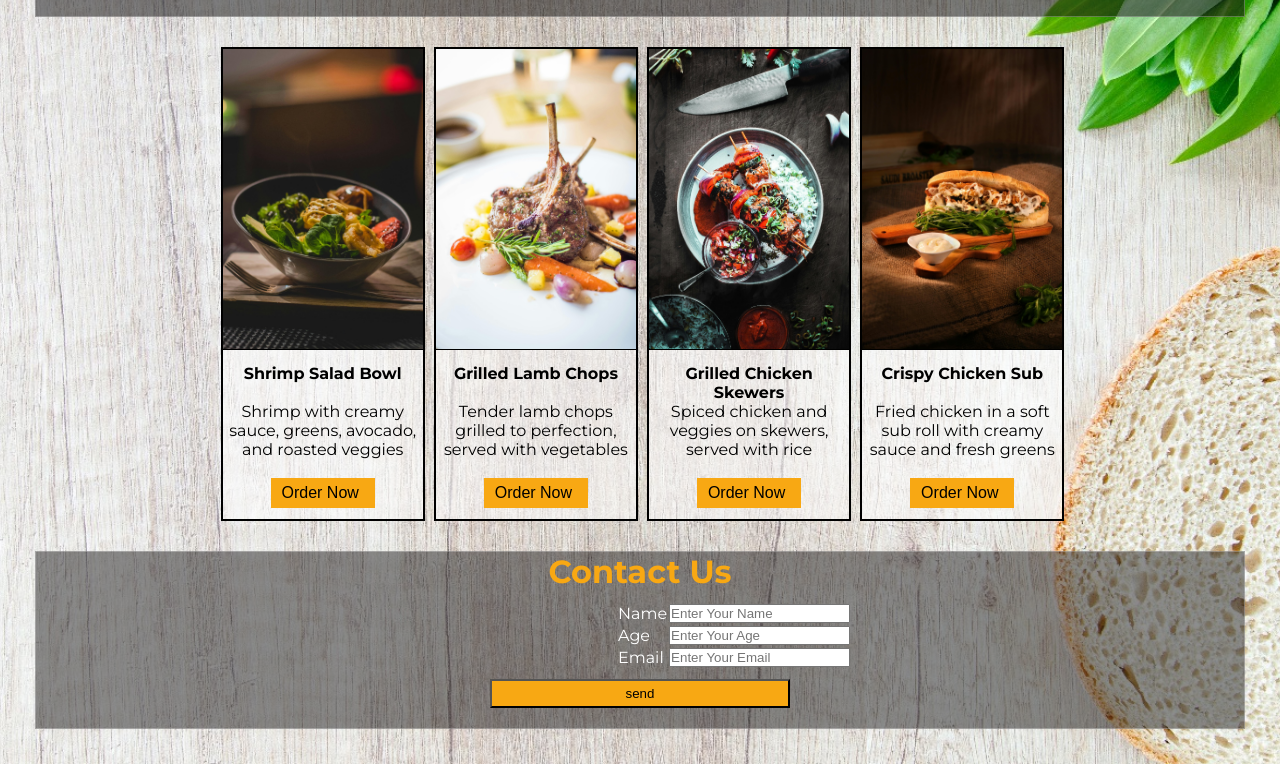
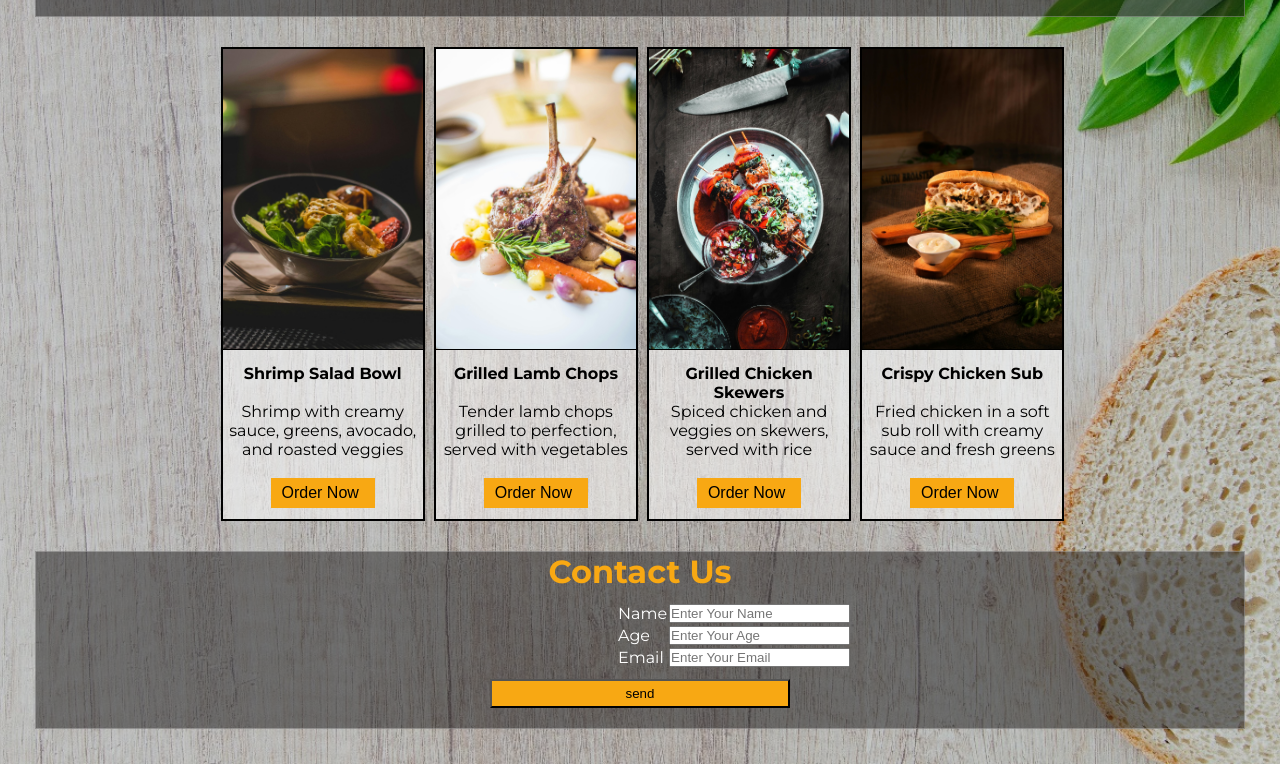
Before and after one commit to hrithika02/restaurant_simple_website, a plain HTML site: page index.html in a window 1280 px wide. Shown: the part 160-924 px from the top of the page. Drawn offline with Linux system fonts and the light colour scheme.

Commit message:
Update style.css

```diff
--- a/style.css
+++ b/style.css
@@ -8,12 +8,13 @@ body {
     font-style: normal;
     padding: 30px;
     margin: 5px;
-    /*background: linear-gradient(rgba(0, 0, 0, 0.208), rgba(0, 0, 0, 0.208)), url('images/bglight.jpg');*/
-    background-image: url("images/bglight.jpg");
+    background: linear-gradient(rgba(0, 0, 0, 0.208), rgba(0, 0, 0, 0.208)), url('images/bglight.jpg');
+    /*background-image: url("images/bglight.jpg");*/
     background-repeat: no-repeat;
   background-size: cover;
   background-position: center;
     color:balck;
+    flex-wrap: wrap;
 }
 .header{
     background-color:rgba(25, 24, 24, 0.534);
```
